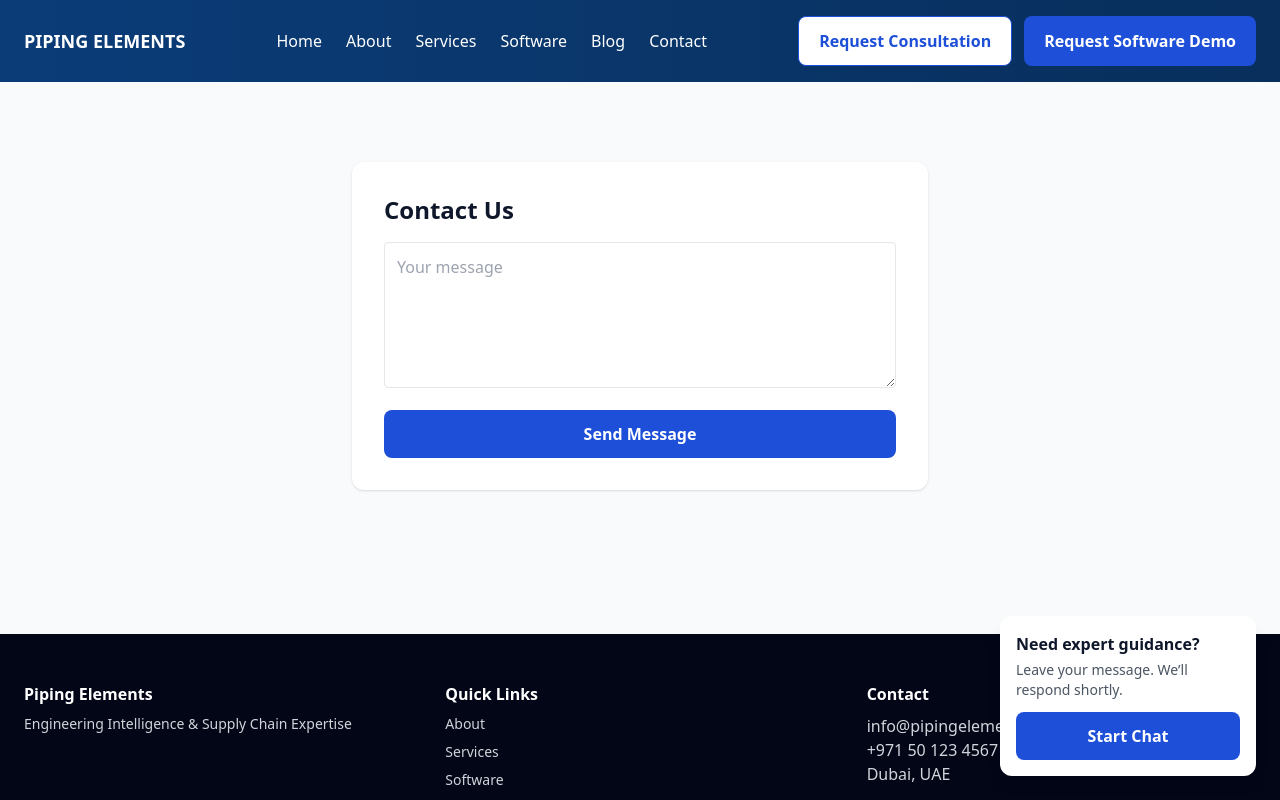
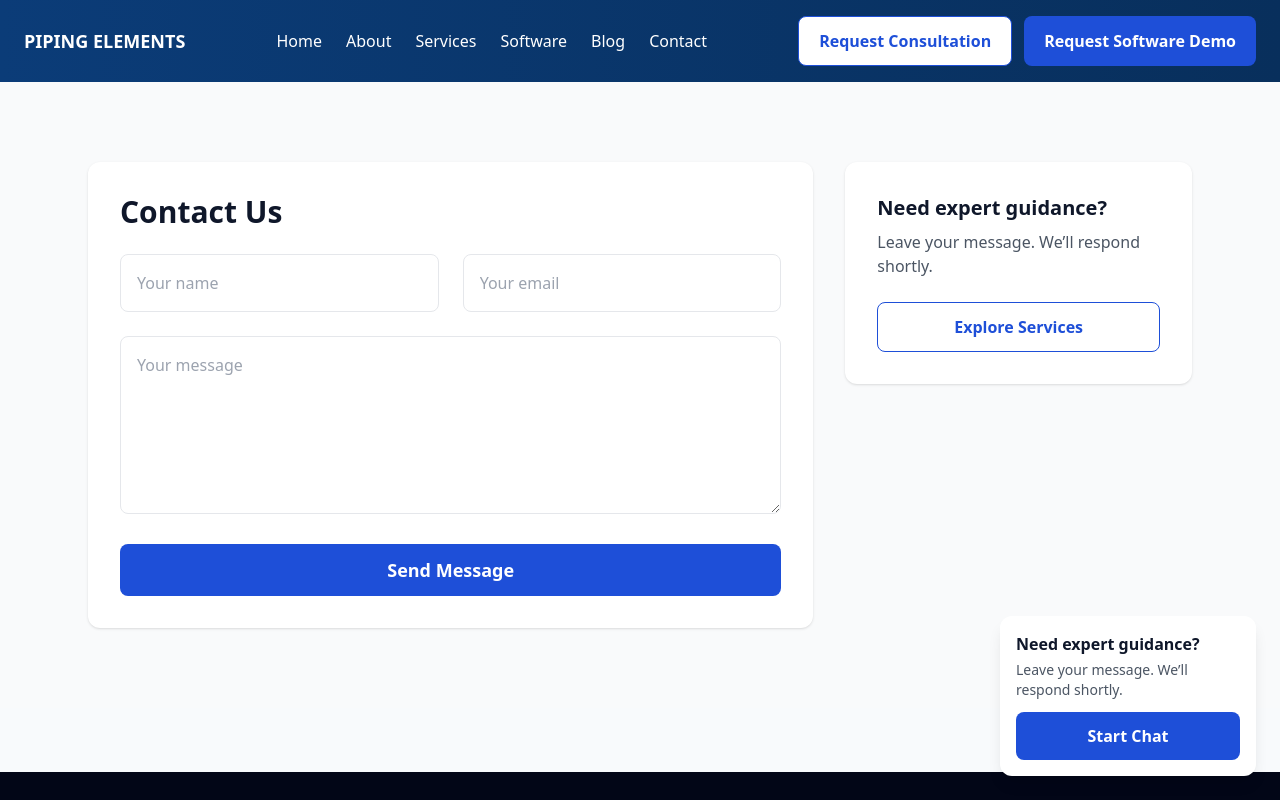
Before and after one commit to Muhammadshajid/piping-elements-website, a Next.js app: page /contact in a window 1280 px wide. Shown: the top 800 px of the page. Built offline with nearby package versions, Linux system fonts and the light colour scheme.

Commit message:
Update page.tsx

```diff
--- a/app/contact/page.tsx
+++ b/app/contact/page.tsx
@@ -4,57 +4,93 @@ import { useState } from "react";
 import { supabase } from "@/lib/supabaseClient";
 
 export default function ContactPage() {
+  const [name, setName] = useState("");
+  const [email, setEmail] = useState("");
   const [message, setMessage] = useState("");
   const [loading, setLoading] = useState(false);
-  const [success, setSuccess] = useState("");
 
-  const handleSubmit = async (e: React.FormEvent) => {
+  async function handleSubmit(e: React.FormEvent) {
     e.preventDefault();
     setLoading(true);
-    setSuccess("");
 
-    const { error } = await supabase.from("contact_inquiries").insert([
-      { message },
-    ]);
+    const { error } = await supabase
+      .from("contact_inquiries")
+      .insert([{ name, email, message }]);
 
     setLoading(false);
 
     if (error) {
-      alert("Error sending message");
+      alert("Something went wrong");
     } else {
+      alert("Message sent successfully");
+      setName("");
+      setEmail("");
       setMessage("");
-      setSuccess("Message sent successfully!");
     }
-  };
+  }
 
   return (
     <section className="py-20 bg-gray-50">
-      <div className="max-w-xl mx-auto bg-white p-8 rounded-xl shadow">
-        <h1 className="text-2xl font-bold mb-4">Contact Us</h1>
+      <div className="max-w-6xl mx-auto px-6 grid md:grid-cols-3 gap-8">
 
-        <form onSubmit={handleSubmit} className="space-y-4">
+        {/* FORM */}
+        <form
+          onSubmit={handleSubmit}
+          className="md:col-span-2 bg-white rounded-xl shadow p-8"
+        >
+          <h1 className="text-3xl font-bold mb-6">Contact Us</h1>
+
+          <div className="grid md:grid-cols-2 gap-6 mb-6">
+            <input
+              type="text"
+              placeholder="Your name"
+              value={name}
+              onChange={(e) => setName(e.target.value)}
+              required
+              className="border rounded-lg p-4 w-full"
+            />
+
+            <input
+              type="email"
+              placeholder="Your email"
+              value={email}
+              onChange={(e) => setEmail(e.target.value)}
+              required
+              className="border rounded-lg p-4 w-full"
+            />
+          </div>
+
           <textarea
-            required
+            placeholder="Your message"
             value={message}
             onChange={(e) => setMessage(e.target.value)}
-            placeholder="Your message"
-            className="w-full border p-3 rounded"
-            rows={5}
+            required
+            rows={6}
+            className="border rounded-lg p-4 w-full mb-6"
           />
 
           <button
             disabled={loading}
-            className="btn-primary w-full"
+            className="btn-primary w-full py-4 text-lg"
           >
             {loading ? "Sending..." : "Send Message"}
           </button>
+        </form>
 
-          {success && (
-            <p className="text-green-600 text-center mt-2">
-              {success}
-            </p>
-          )}
-        </form>
+        {/* SIDE CARD */}
+        <div className="bg-white rounded-xl shadow p-8 h-fit">
+          <h3 className="text-xl font-semibold mb-2">
+            Need expert guidance?
+          </h3>
+          <p className="text-gray-600 mb-6">
+            Leave your message. We’ll respond shortly.
+          </p>
+
+          <a href="/services" className="btn-outline w-full text-center block">
+            Explore Services
+          </a>
+        </div>
+
       </div>
     </section>
   );
```
